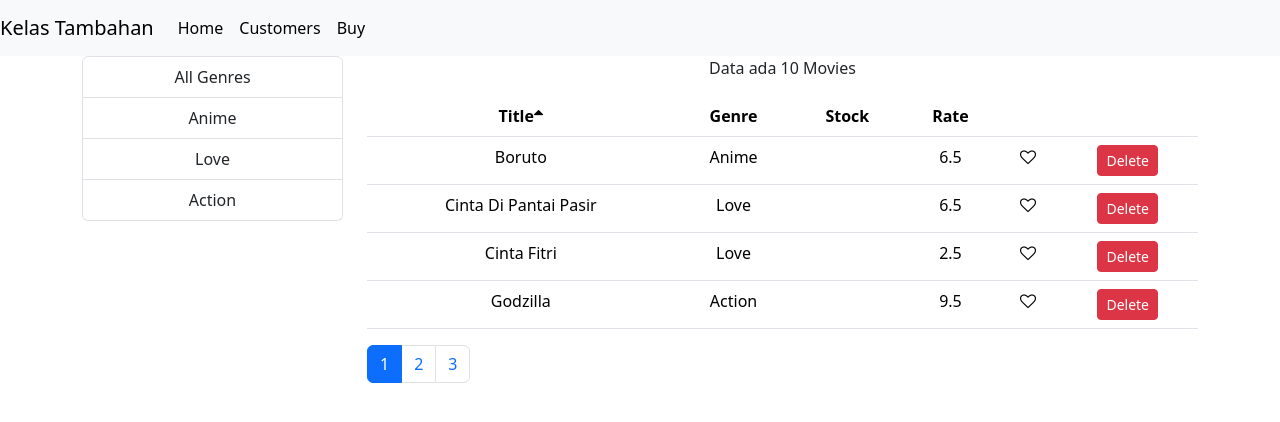
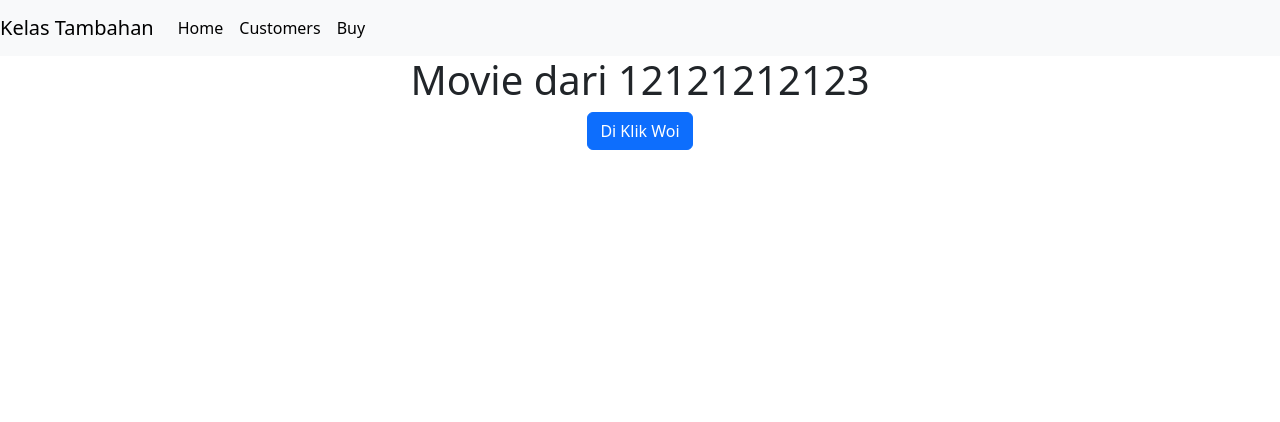
Before and after one commit to hanafiridwan/project_react, a React (Create React App) app: page /movies/12121212123 in a window 1280 px wide. Shown: the top 422 px of the page. Built offline with nearby package versions, Linux system fonts and the light colour scheme.

Commit message:
Projek 1 bagian 9 Routing detail

```diff
--- a/src/App.js
+++ b/src/App.js
@@ -1,4 +1,4 @@
-import logo from './logo.svg';
+// import logo from './logo.svg';
 import { Redirect, Route, Switch } from 'react-router-dom';
 import './App.css';
 
@@ -32,6 +32,7 @@
        <main className='container text-center'>
         <div className='row'>
           <Switch>
+            <Route path="/movies/:id" component={FormMovie}></Route>
             <Route path="/movies" component={Movies}></Route>
             <Route path="/customer" component={Customer}></Route>
             <Route path="/buy" component={Buy}></Route>
--- a/src/Components/FormMovie.jsx
+++ b/src/Components/FormMovie.jsx
@@ -1,8 +1,16 @@
 import React from 'react'
 
-const FormMovie = () => {
+const FormMovie = ({match, history}) => {
   return (
-    <h1>Page Form Movie</h1>
+    // <h1>Page Form Movie</h1>
+    <div>
+      <h1>
+        Movie dari {match.params.id}
+      </h1>
+      <button className='btn btn-primary' onClick={() => history.push('/movies')}>
+        Di Klik Woi
+      </button>
+    </div>
   )
 }
 
--- a/src/Components/MoviesTable.jsx
+++ b/src/Components/MoviesTable.jsx
@@ -1,6 +1,7 @@
 import React, {Component} from 'react'
 import Like from './Love/Like';
 import Table from './Table/Table';
+import { Link } from 'react-router-dom';
 
 class MoviesTable extends Component { //ubah dari function ke class component
     // raiseShort = path => {
@@ -16,11 +17,13 @@
     // hasilnya sudah terlihat.
 
     columns = [
-      {path : 'title', label: 'Title'},
-      {path : 'genre.name', label: 'Genre'},
-      {path : 'numberInStock', label: 'Stock'},
-      {path : 'dailyRentalRate', label: 'Rate'},
-      {key: 'Like',
+      { path : 'title',
+        label: 'Title',
+        content: movie => <Link to={`/movies/${movie._id}`}>{movie.title}</Link>},
+      { path : 'genre.name', label: 'Genre'},
+      { path : 'numberInStock', label: 'Stock'},
+      { path : 'dailyRentalRate', label: 'Rate'},
+      { key: 'Like',
         content:movie => <Like liked={movie.liked} onClick={() => this.props.onLike(movie)} />
       },
       {key: 'Delete',
```
